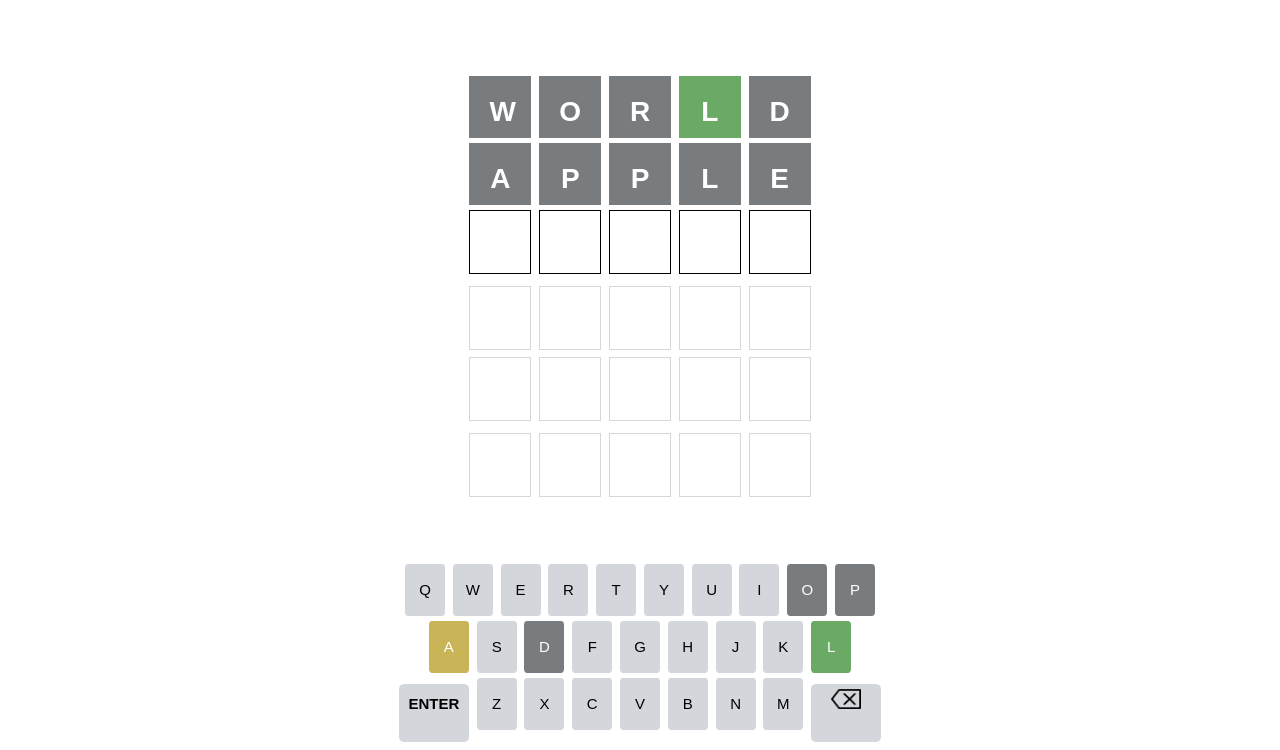
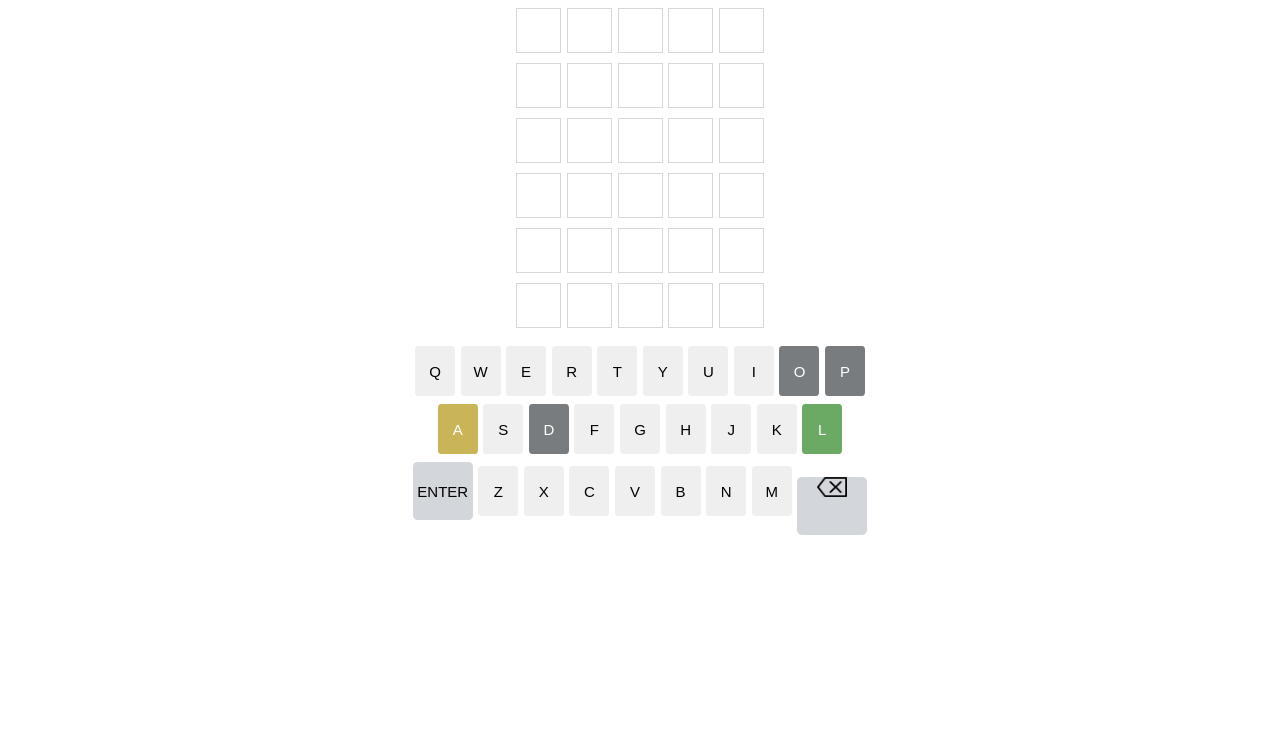
Before and after one commit to CarolineIngrid/Clone-Wordle, a plain HTML site: page index.html in a window 1280 px wide. Shown: the part 55-805 px from the top of the page. Drawn offline with Linux system fonts and the light colour scheme; a web font is replaced by a local one.

Commit message:
lista 1 e metade da 02 feita

```diff
--- a/index.html
+++ b/index.html
@@ -17,23 +17,23 @@
 
     <div class="borda"> </div>
     <div id="tabuleiro">
-        <div class="linha1">
-            <div class="l1 q1"> W </div>
-            <div class="l1 q2"> O </div>
-            <div class="l1 q3"> R </div>
-            <div class="l1 q4 verde"> L </div>
-            <div class="l1 q5"> D </div>
+        <div class="linha1" id="linha1">
+            <div class="l1 q1" id="d1"> </div>
+            <div class="l1 q2" id="d2"> </div>
+            <div class="l1 q3" id="d3"> </div>
+            <div class="l1 q4 " id="d4"> </div>
+            <div class="l1 q5" id="d5"> </div>
         </div>
 
-        <div class="linha2">
-            <div class="l2 q1 amarelo"> A </div>
-            <div class="l2 q2"> P </div>
-            <div class="l2 q3"> P </div>
-            <div class="l2 q4 verde"> L </div>
-            <div class="l2 q5"> E </div>
+        <div class="linha2" id="linha2">
+            <div class="l2 q1" > </div>
+            <div class="l2 q2"> </div>
+            <div class="l2 q3"> </div>
+            <div class="l2 q4"> </div>
+            <div class="l2 q5"> </div>
         </div>
 
-        <div class="linha3">
+        <div class="linha3" id="linha3">
             <div class="l3 q1">  </div>
             <div class="l3 q2">  </div>
             <div class="l3 q3">  </div>
@@ -42,7 +42,7 @@
 
         </div>
 
-        <div class="linha4">
+        <div class="linha4" id="linha4">
             <div class="l4 q1">  </div>
             <div class="l4 q2">  </div>
             <div class="l4 q3">  </div>
@@ -50,14 +50,14 @@
             <div class="l4 q5">  </div>
         </div>
 
-        <div class="linha5">
+        <div class="linha5" id="linha5">
             <div class="l5 q1">  </div>
             <div class="l5 q2">  </div>
             <div class="l5 q3">  </div>
             <div class="l5 q4">  </div>
             <div class="l5 q5">  </div>
 
-        <div class="linha6">
+        <div class="linha6" id="linha6">
             <div class="l6 q1"> </div>
             <div class="l6 q2"> </div>
             <div class="l6 q3"> </div>
@@ -98,7 +98,7 @@
 
         <div class="linhatec3">
 
-            <div class="t3 tecla-enter"> ENTER </div>
+            <button class="t3 tecla-enter" onclick="Confirmacao()"> ENTER </button>
             <button class="t3" id="letraZ" onclick="clickTeclado(this.value);" value="Z">Z</button>
             <button class="t3" id="letraX" onclick="clickTeclado(this.value);" value="X">X</button>
             <button class="t3" id="letraC" onclick="clickTeclado(this.value);" value="C">C</button>
--- a/script.js
+++ b/script.js
@@ -7,17 +7,76 @@
 // }
 
 // return exibirLetra
+palavraDoDia = ['ARROZ']
 palavra = []
-function clickTeclado(letra, callback) {
+let linha = 0
 
+// pra mostrar na linha o text content, tenho que fazer um contador por linha, quando o
+//indice ou lenght chegar em 4 ou 5, tem que passar pra próxima linha
+
+for (linha = 0; linha < palavra.length == 5; linha++){
+   if (linha == 1){
+      console.log(document.querySelectorAll("linha1"))
+   }else{
+      console.log(document.querySelectorAll("linha2"))
+   }
+
+}
+
+function clickTeclado(letra) {
    palavra.push(letra) //tem que fazer isso até o lenght chegar em 5,
    // quando chegar em 5 vou ter que usar um join talvez e comparar com a palavra do dia
-        // alert(letra);
    console.log(palavra)
    // alert(palavra.length)
+   document.getElementById("d1").textContent = palavra[0]
+   document.getElementById("d2").textContent = palavra[1]
+   document.getElementById("d3").textContent = palavra[2]
+   document.getElementById("d4").textContent = palavra[3]
+   document.getElementById("d5").textContent = palavra[4]
+   //arranjar um jeito de fazer isso com menos código
+
 }
 
 function Delete(){
    palavra.pop()
-       console.log(palavra)
+   document.getElementById("d1").textContent = palavra[0]
+   document.getElementById("d2").textContent = palavra[1]
+   document.getElementById("d3").textContent = palavra[2]
+   document.getElementById("d4").textContent = palavra[3]
+   document.getElementById("d5").textContent = palavra[4]
 }
+
+function Confirmacao(){
+   palavraDia = palavraDoDia.join('')
+
+   for (i = 0; i < palavraDia.length; i++) {
+      console.log(palavra[i]);
+
+      }if(palavra.join('') == palavraDia){
+         console.log("ACERTOU")
+      }else if(palavra[i] == palavraDia[i]){
+         // palavra[i].classList.add(amarelo);
+         console.log("uma letra certa")
+         // console.log(palavra[i] == palavraDia[i])
+      }else{
+         console.log("Palavra incorreta")
+      }
+
+      // for (i= 0; i < palavra.length; i++) {
+      //    palavra[i] = palavraDia[i];
+      //    console(palavra[i])
+      // }
+   }
+// } n sei pq essa função não funciona pelo jeito vou ter que fazer um for
+// percorrendo lista - lista e comparar seus indices
+
+
+// function Amarelo(){
+//    document.getElementById("d1").textContent = palavra[0]
+//    document.getElementById("d2").textContent = palavra[1]
+//    document.getElementById("d3").textContent = palavra[2]
+//    document.getElementById("d4").textContent = palavra[3]
+//    document.getElementById("d5").textContent = palavra[4]
+
+
+// }
--- a/style.css
+++ b/style.css
@@ -1,13 +1,37 @@
-.l1{
-    padding: 20px;
+/* reset */
+*{
+    padding: 0;
+    margin: 0;
+    box-sizing: border-box;
+}
+
+body{
+    font-family: Arial, Helvetica, sans-serif;
+}
+
+/* --------------- FORMATAÇÃO DAS LINHAS ------------- */
+
+#tabuleiro{
+    text-align: center;
+    margin-top: 20px;
+    font-size: 20px;
+}
+
+.borda{
+    border-bottom: #d5d8db 1px solid;
+}
+
+.l1, .l2, .l3, .l4, .l5, .l6{
+    border: solid 1px #d5d8db;
     margin-top: 5px;
-    width: 22px;
-    height: 22px;
+    width: 45px;
+    height: 45px;
     display: inline-block;
+    font-weight: bold;
+}
 
-    background-color: #787c7e;
-    color: #fff;
-    font-weight: bold;
+.linha1{
+    text-align: center;
 }
 
 .verde{
@@ -18,71 +42,21 @@
     background-color: #c9b458;
 }
 
-.l2{
-    padding: 20px;
-    margin-top: 5px;
-    width: 22px;
-    height: 22px;
-    display: inline-block;
-    background-color: #787c7e;
-    color: #fff;
-    font-weight: bold;
-}
-
-.l3{
-    border: solid 1px #000000;
-    padding: 20px;
-    margin-top: 5px;
-    width: 20px;
-    height: 22px;
-    display: inline-block;
-    font-weight: bold;
-}
-
-.l4{
-    border: solid 1px #d5d8db;
-    padding: 20px;
-    margin-top: 5px;
-    width: 20px;
-    height: 22px;
-    display: inline-block;
-}
-
-.l5{
-    border: solid 1px #d5d8db;
-    padding: 20px;
-    width: 20px;
-    height: 22px;
-    display: inline-block;
-}
-
-.l6{
-    border: solid 1px #d5d8db;
-    padding: 20px;
-    margin-top: 5px;
-    width: 20px;
-    height: 22px;
-    display: inline-block;
-}
 
 /* ------------------ TECLADO ----------------- */
 
 .teclado{
-    margin-top: 60px;
-    text-align: center;
+    margin-top: 10px;
 }
 
 .t1, .t2, .t3{
     display: inline-block;
-    line-height: 40px;
-    width: 28px;
+    margin-top: 3px;
+    width: 40px;
     height: 50px;
     border-radius: 8%;
     font-size: 15px;
-    text-align: center;
-    background-color: #d3d6da;
-    box-sizing: content-box;
-    border: none;
+    border: 1px;
 }
 
 .tecla-cinza{
@@ -105,8 +79,7 @@
 }
 
 .tecla-enter{
-    display: inline-block;
-    width: 70px;
+    width: 60px;
     height: 58px;
     border-radius: 8%;
     font-size: 15px;
@@ -117,8 +90,6 @@
 img{
     width: 30px;
     height: 20px;
-
-
 }
 
 .tecla-delete{
@@ -127,19 +98,6 @@ img{
     background-color: #d3d6da;
     width: 70px;
     height: 58px;
-
-}
-/* --------------- FORMATAÇÃO DAS LINHAS ------------- */
-
-
-#tabuleiro{
-    text-align: center;
-    margin-top: 80px;
-    font-size: 28px;
-}
-
-.borda{
-    border-bottom: #d5d8db 1px solid;
 }
 
 /* -------------TIPOGRAFIA----------------- */
@@ -149,11 +107,6 @@ h1{
     margin-bottom: 5px;
     margin-top: -5px;
     font-weight: bold;
-
-}
-
-body{
-    font-family: Arial, Helvetica, sans-serif;
 }
 
 .teclado{
```
Lines whose indentation alone changed are shown as unchanged.
